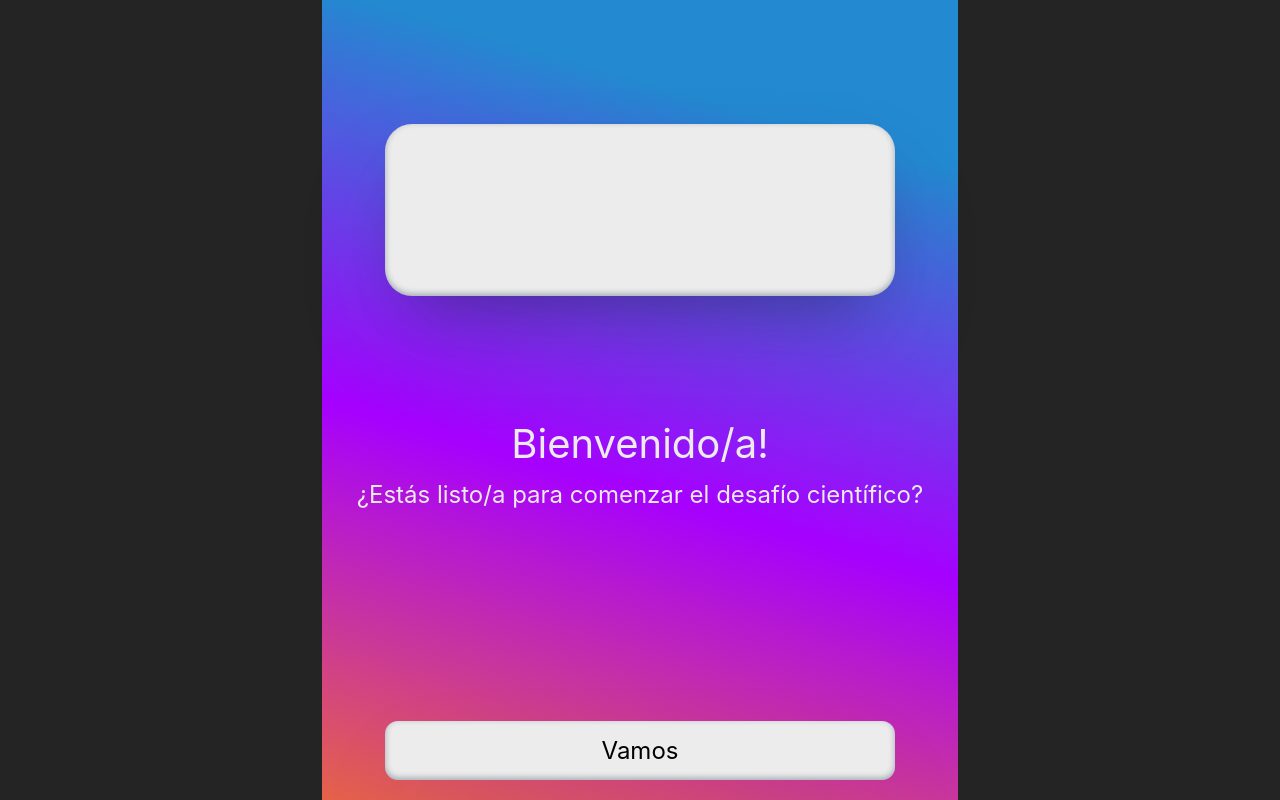
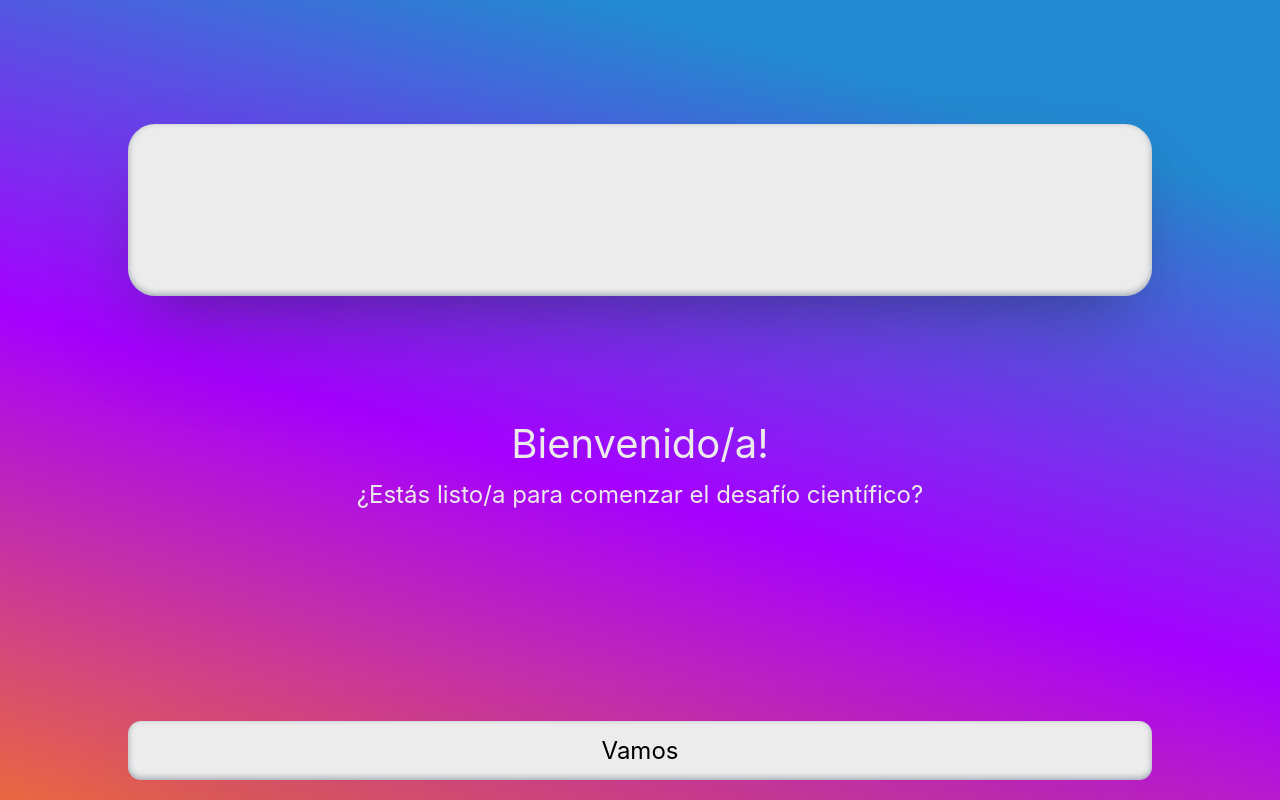
Before and after one commit to matiasfleitanico/museo-interactivo, a Svelte app: page / in a window 1280 px wide. Shown: the top 800 px of the page. Built offline with nearby package versions, Linux system fonts and the light colour scheme.

Commit message:
add new changes

```diff
--- a/index.html
+++ b/index.html
@@ -4,6 +4,7 @@
     <meta charset="UTF-8" />
     <link rel="icon" type="image/svg+xml" href="/vite.svg" />
     <meta name="viewport" content="width=device-width, initial-scale=1.0" />
+    <link rel="stylesheet" href="https://fonts.googleapis.com/css2?family=Material+Symbols+Outlined:opsz,wght,FILL,GRAD@48,400,0,0" />
     <title>Vite + Svelte + TS</title>
   </head>
   <body>
--- a/src/app.css
+++ b/src/app.css
@@ -26,27 +26,10 @@ a:hover {
 
 body {
   margin: 0;
-  display: flex;
-  place-items: center;
   width: 100%;
   height: 100%;
 }
 
-h1 {
-  font-size: 3.2em;
-  line-height: 1.1;
-}
-
-.card {
-  padding: 2em;
-}
-
-#app {
-  max-width: 1280px;
-  margin: 0 auto;
-  padding: 0;
-  text-align: center;
-}
 
 button {
   border-radius: 8px;
--- a/src/lib/app.css
+++ /dev/null
@@ -1,40 +0,0 @@
-html {
-  box-sizing: border-box;
-  height: 100%;
-  -webkit-tap-highlight-color: transparent;
-}
-
-*,
-*::before,
-*::after {
-  box-sizing: inherit;
-}
-
-body {
-  height: 100%;
-  margin: 0;
-  padding: 0;
-
-  color: #f1f1f1;
-  background: #1F1F1F;
-
-  font-family: -apple-system, BlinkMacSystemFont, 'Segoe UI', Roboto, Oxygen, Ubuntu, Cantarell, 'Open Sans', 'Helvetica Neue', sans-serif;
-  -moz-osx-font-smoothing: grayscale;
-  -webkit-font-smoothing: antialiased;
-}
-
-#root {
-  display: flex;
-  flex-direction: column;
-
-  height: 100%;
-}
-
-main {
-  display: flex;
-  align-items: center;
-  flex-direction: column;
-  flex-grow: 1;
-
-  padding: 10px 20px;
-}
--- a/src/routes/IndexGlobal.svelte
+++ b/src/routes/IndexGlobal.svelte
@@ -20,3 +20,13 @@
 </main>
 
 <Footer />
+
+
+<style>
+	main {
+		width: 100%;
+		display: flex;
+		align-items: center;
+		justify-content: center;
+	}
+</style>
```
